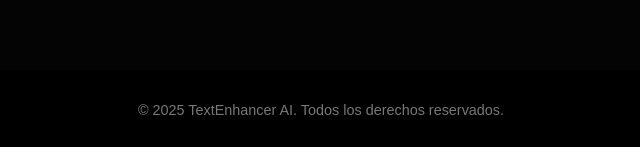
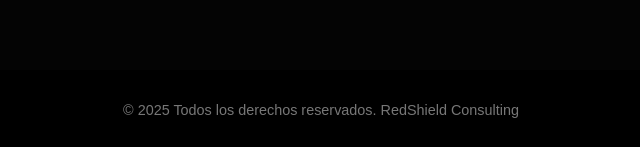
Before and after one commit to Devmike117/RedShieldConsulting, a plain HTML site: page terminos.html in a window 1280 px wide. Shown: the part 1126-1273 px from the top of the page, 319-959 px from the left. Drawn offline with Linux system fonts and the light colour scheme; a web font is replaced by a local one.

Commit message:
Update terminos.html

```diff
--- a/terminos.html
+++ b/terminos.html
@@ -48,7 +48,7 @@
   </section>
 
   <footer class="footer">
-    &copy; 2025 TextEnhancer AI. Todos los derechos reservados.
+    &copy; 2025 Todos los derechos reservados. RedShield Consulting
   </footer>
 </body>
 </html>
```
